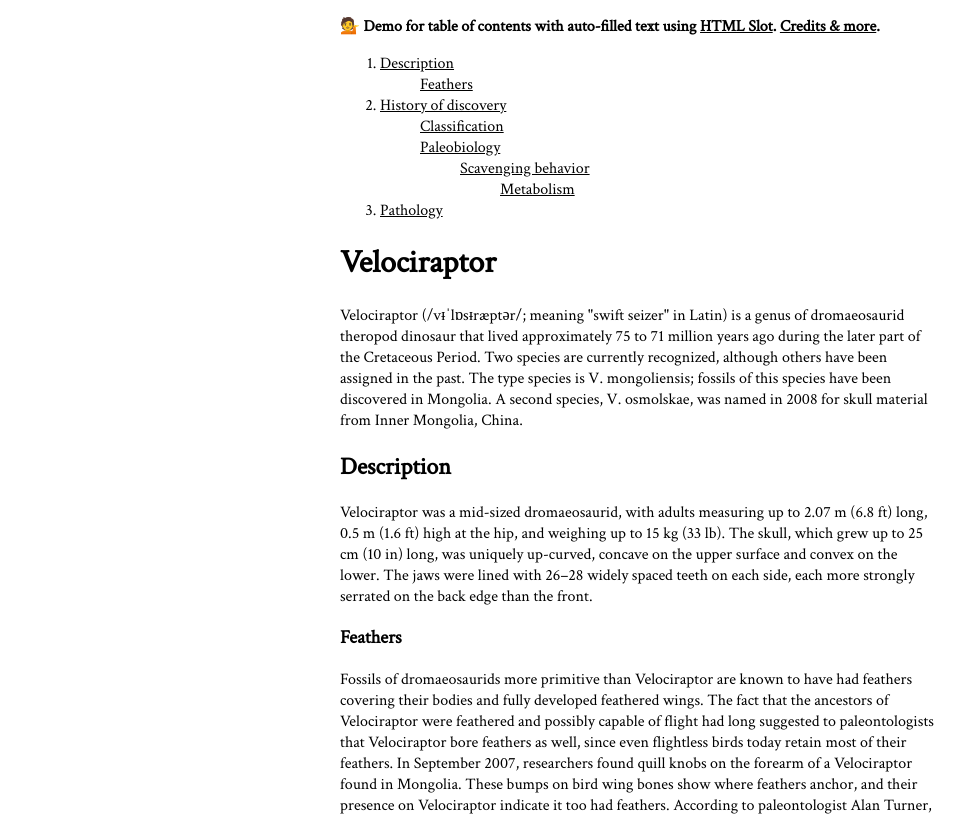
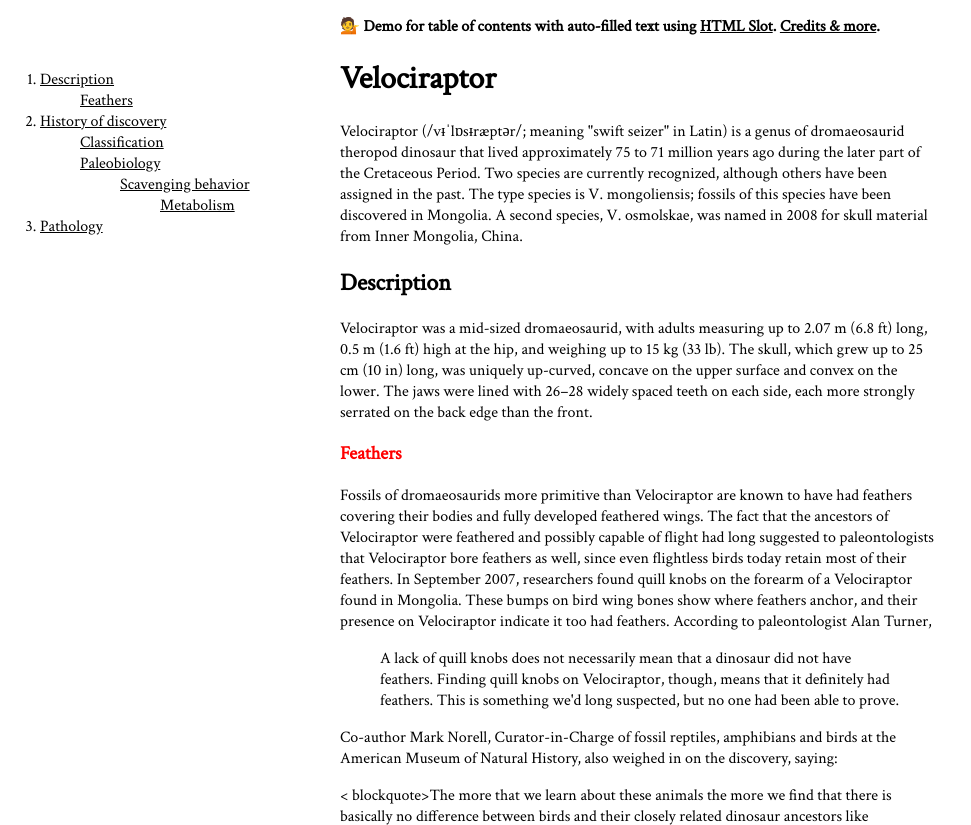
Before and after one commit to DungGramer/auto-toc, a plain HTML site: page index.html in a window 1280 px wide. Shown: the top 825 px of the page, without its empty margins (0-971 px from the left). Drawn offline with Linux system fonts and the light colour scheme.

Commit message:
Add change color when scroll

```diff
--- a/style.css
+++ b/style.css
@@ -45,3 +45,8 @@ ul {
 li.active {
     color: red;
 }
+
+#toc {
+    position: fixed;
+    left: 0;
+}
--- a/toc.js
+++ b/toc.js
@@ -10,6 +10,15 @@ function toc(props) {
 
   // Get all h-from - h-to elements
   const headings = queryAllHeadings();
+
+  headings.forEach(heading => {
+    document.addEventListener('scroll', () => {
+      if (heading.getBoundingClientRect().top > 300) {
+        // window.scrollBy(0, heading.getBoundingClientRect().top - scrollMargin);
+        heading.style.color = 'red';
+      }
+    })
+  })
 
   // Create a list to hold the headings
   const toc = document.createElement("ol");
```
